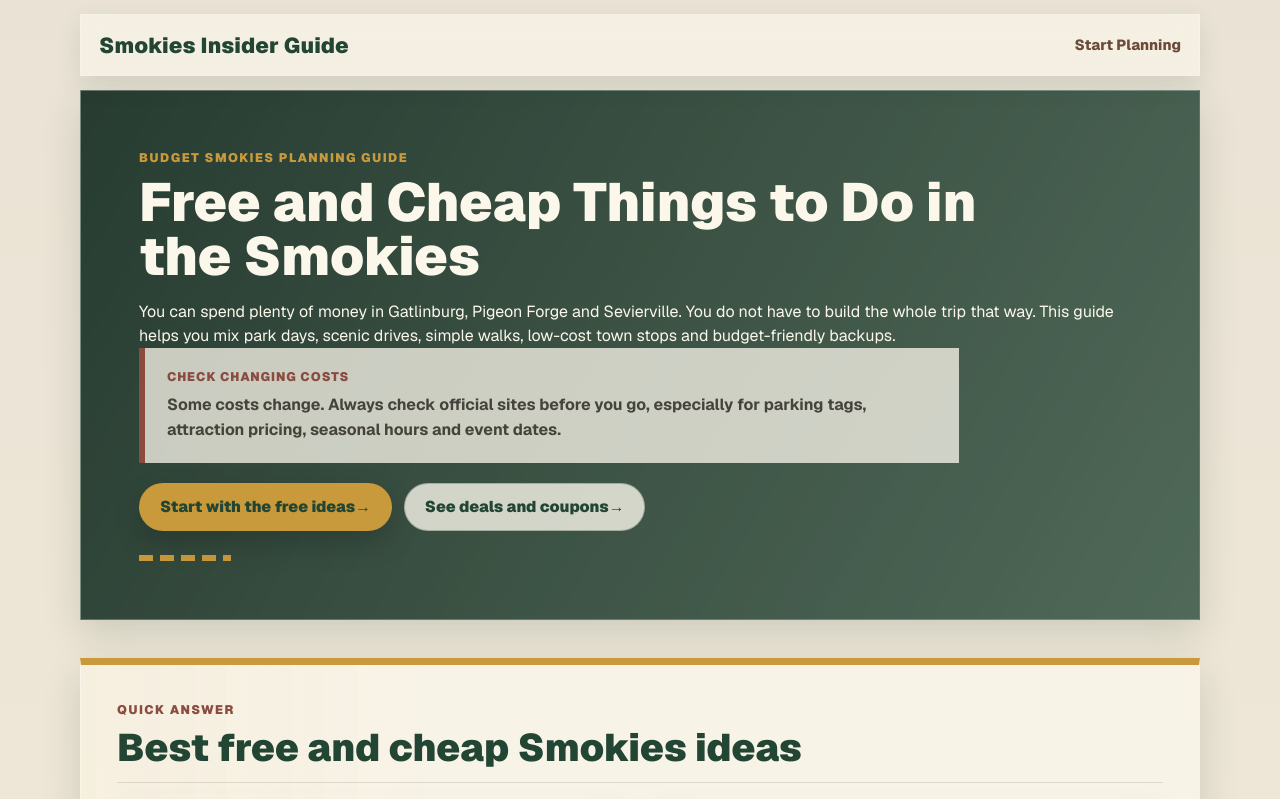
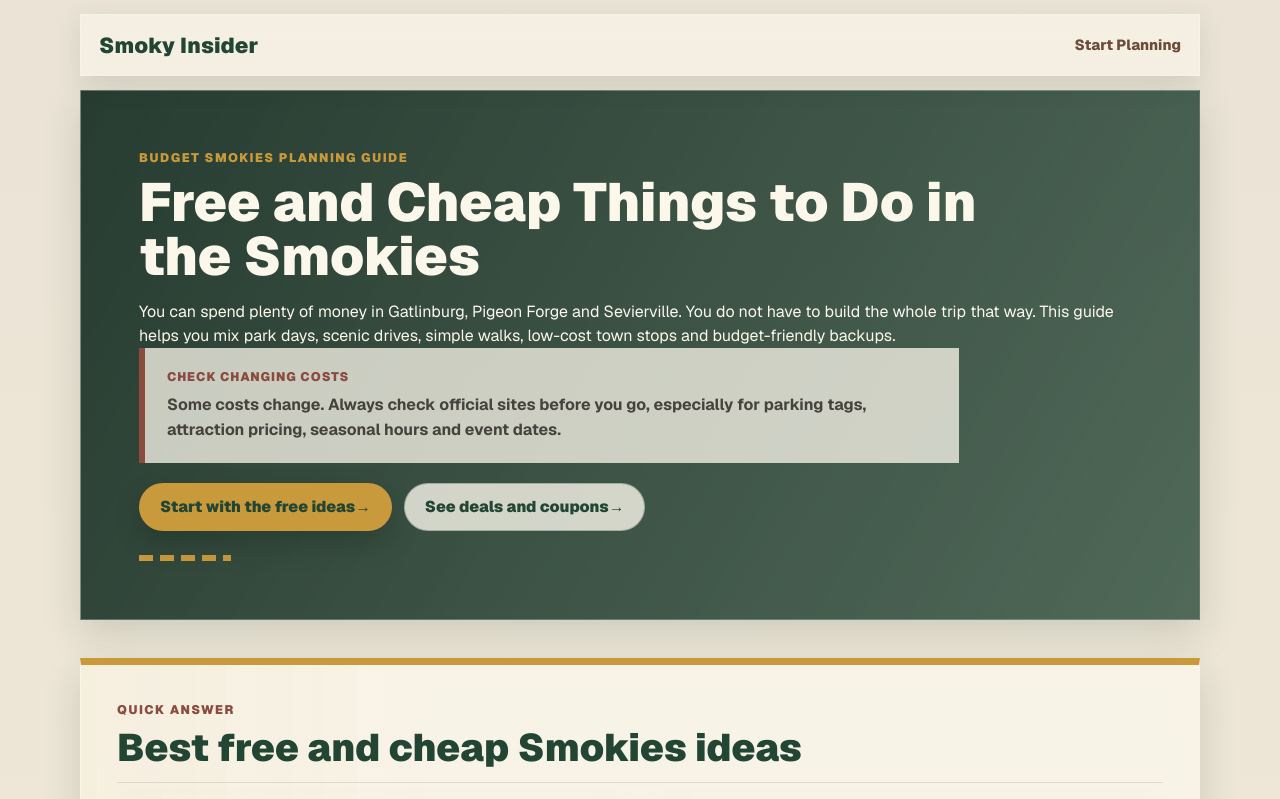
Before and after one commit to masondtorres/smokies-insider-guide, a Next.js app: page /free-and-cheap-smokies in a window 1280 px wide. Shown: the top 799 px of the page. Built offline with nearby package versions, Linux system fonts and the light colour scheme.

Commit message:
Brand: use Smoky Insider public name

```diff
--- a/src/app/free-and-cheap-smokies/page.tsx
+++ b/src/app/free-and-cheap-smokies/page.tsx
@@ -2,7 +2,7 @@ import type { Metadata } from "next";
 import Link from "next/link";
 
 export const metadata: Metadata = {
-  title: "Free and Cheap Things to Do in the Smokies | Smokies Insider Guide",
+  title: "Free and Cheap Things to Do in the Smokies | Smoky Insider",
   description:
     "Plan a lower-cost Smoky Mountains trip with free park ideas, cheap town stops, budget mistakes to avoid, sample day plans and deal-hunting tips for Gatlinburg, Pigeon Forge, Sevierville and Townsend.",
   alternates: { canonical: "/free-and-cheap-smokies" },
@@ -159,7 +159,7 @@ export default function FreeAndCheapSmokiesPage() {
     <main className="destination-page">
       <header className="destination-header">
         <Link className="wordmark" href="/">
-          Smokies Insider Guide
+          Smoky Insider
         </Link>
         <Link className="back-link" href="/start-planning">
           Start Planning
@@ -400,7 +400,7 @@ export default function FreeAndCheapSmokiesPage() {
           <p className="eyebrow">Local businesses</p>
           <h2 id="budget-business-title">Have a budget-friendly offer, family deal or local coupon?</h2>
           <p>
-            Smokies Insider Guide will eventually feature useful deals that
+            Smoky Insider will eventually feature useful deals that
             help visitors plan better, not random coupon clutter.
           </p>
         </div>
```
